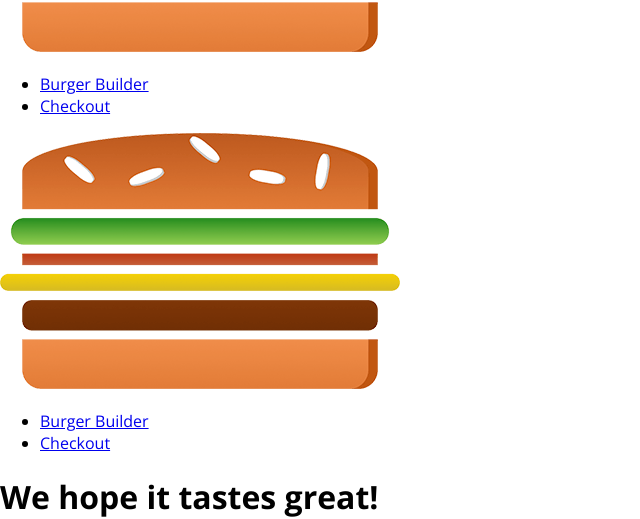
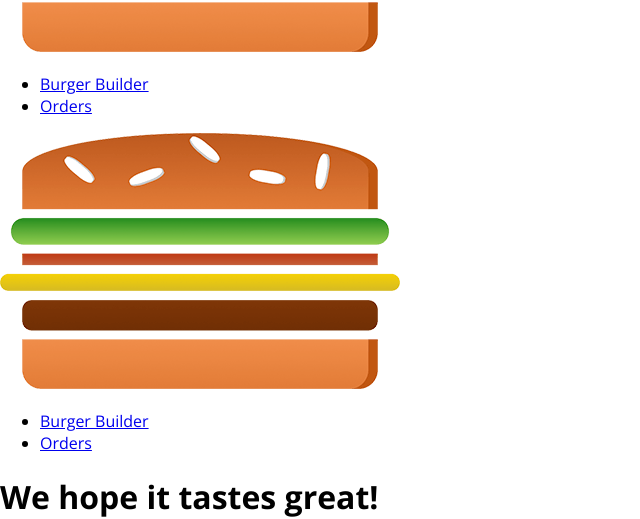
Before and after one commit to alexandria-lewis/burger-builder, a React app: page /checkout in a window 1280 px wide. Shown: the part 204-723 px from the top of the page, without its empty margins (0-640 px from the left). Built offline with nearby package versions, Linux system fonts and the light colour scheme.

Commit message:
mod 256: implementing navigation links

```diff
--- a/src/components/Navigation/NavigationItems/NavigationItem/NavigationItem.js
+++ b/src/components/Navigation/NavigationItems/NavigationItem/NavigationItem.js
@@ -1,14 +1,20 @@
 import React from 'react';
+import { NavLink } from 'react-router-dom';
 
 import classes from './NavigationItem.css';
 
 const navigationItem = (props) => (
     <li className={classes.NavigationItem}>
         {/* So we can simply use the caption with props.children so that we actually wrap the text we want to display with our own component and we can then set the link here ref dynamically by pulling that from let's say props.link, something like that. */}
-        <a href={props.link}
-            className={props.active ? classes.active : null}>
-            {props.children}
-        </a>
+        <NavLink
+            to={props.link}
+            exact={props.exact}
+            activeClassName={classes.active}> {props.children}</NavLink>
+            {/* We can easily fix that (the default active class is not the same as mine when CSS modules adds a hash to my active class) though, that nav link element has one extra property we can set up, we can set our own active class name as you learned. You can add active class name here, and here I then want to use classes, active again referring to my classes object which comes from my css file, this will now be the active class name as our css modules transformation spits it out. */}
+
+            {/* This of course is also active (on orders both active because of '/' at start of '/orders') due to the way this nav link interprets the active route. Keep in mind that the to path here is what determines whether this is the active route or not and it's treated as a prefix as learned. So as long as our current paths starts with this path here, this link is treated to be active. And for just slash every route starts with that. So we can simply fix this by adding the exact route here and with that we make sure that this only gets used if it is exact.
+
+            Now of course will attach exact to all nav links, If you only knew that somewhere this should happen, you could simply pass the exact property, a new property i just defined to navigation item and in navigation item, you can now bind the exact prop of nav link to props exact, so to the one you're passing in from outside. Now this will actually only be used on the first link with just slash and not on the second with orders.*/}
     </li>
 );
 
--- a/src/components/Navigation/NavigationItems/NavigationItems.js
+++ b/src/components/Navigation/NavigationItems/NavigationItems.js
@@ -5,9 +5,9 @@ import NavigationItem from './NavigationItem/NavigationItem';
 
 const navigationItems = () => (
     <ul className={classes.NavigationItems}>
-        <NavigationItem link="/" active>Burger Builder</NavigationItem>
+        <NavigationItem link="/" exact>Burger Builder</NavigationItem>
         {/* we don't have to set active equal to true [ active={true} ], though we could do that but for boolean props, we can just pass it like this. */}
-        <NavigationItem link="/">Checkout</NavigationItem>
+        <NavigationItem link="/orders">Orders</NavigationItem>
     </ul>
 );
 
```
